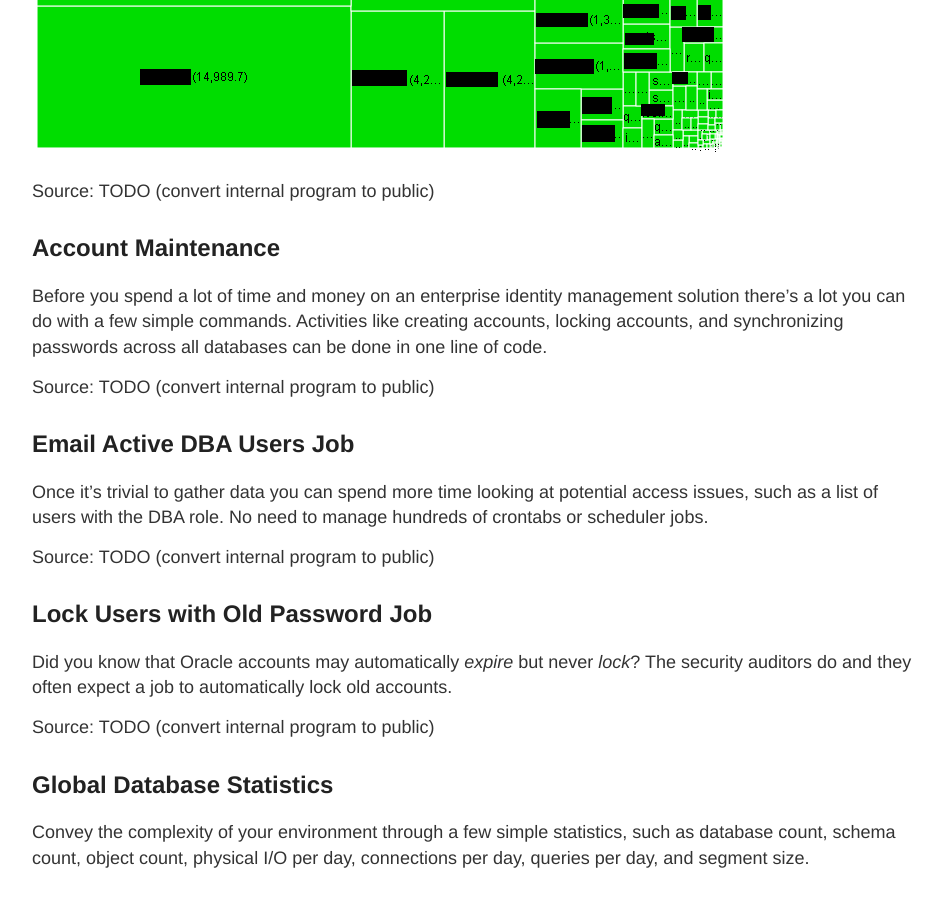
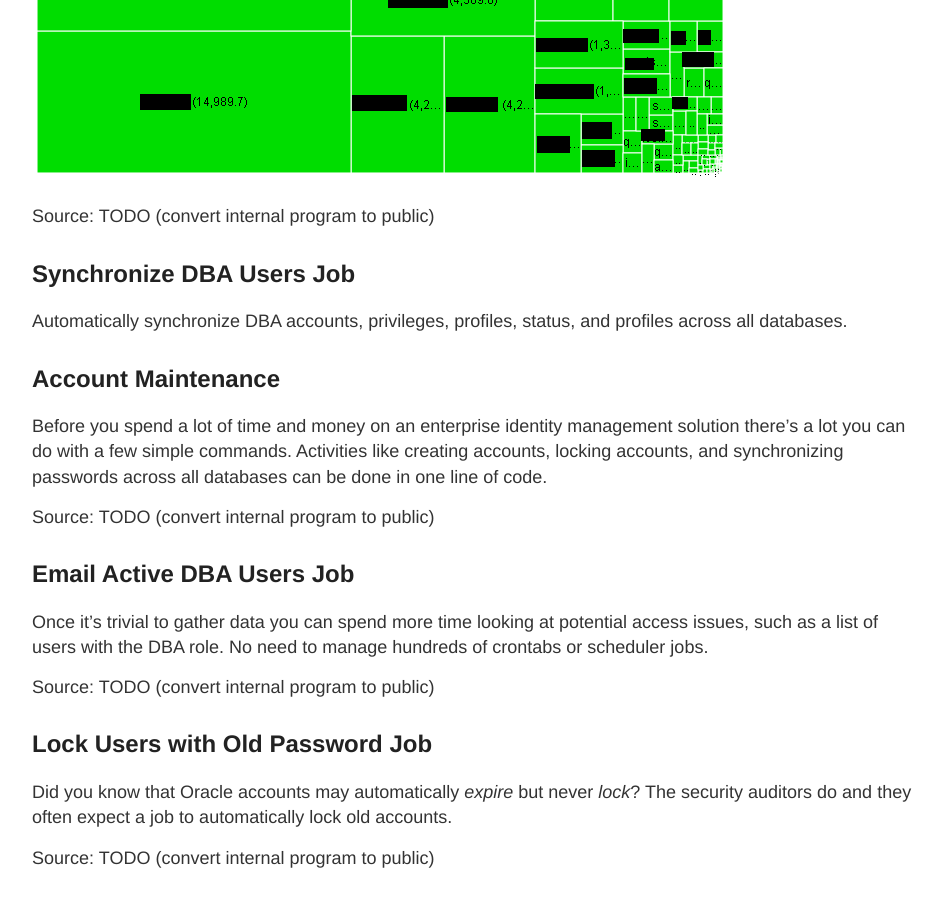
Before and after one commit to method5/method5.github.io, a Jekyll site: the page built from examples.md, in a window 1280 px wide and 900 px high, scrolled down 4012 px. Shown: the whole window, without its empty margins (168-1110 px from the left). Built offline with Jekyll 4.4.1, drawn with Linux system fonts in a browser that asks for light colours; some of the changed text lies outside the part shown.

Commit message:
Added Synchronize DBA Users Job.

```diff
--- a/examples.md
+++ b/examples.md
@@ -21,6 +21,7 @@ And the advanced examples show the full power of Method5.  When the data gatheri
 3. [Active Session Counts.sql](#active_session_counts)
 4. [Compare Parameters.sql](#compare_parameters)
 5. [Space Treemap.sql](#space_treemap)
+6. [Synchronize DBA Users Job.sql](#synchronize_dba_users_job)
 
 **Simple Examples**
 
@@ -101,6 +102,13 @@ These treemap visualizations help you discover exactly where your space is being
 Source: TODO (convert internal program to public)
 
 
+<a name="synchronize_dba_users_job"/>
+
+## Synchronize DBA Users Job
+
+Automatically synchronize DBA accounts, privileges, profiles, status, and profiles across all databases.
+
+
 <a name="account_maintenance"/>
 
 ## Account Maintenance
```
